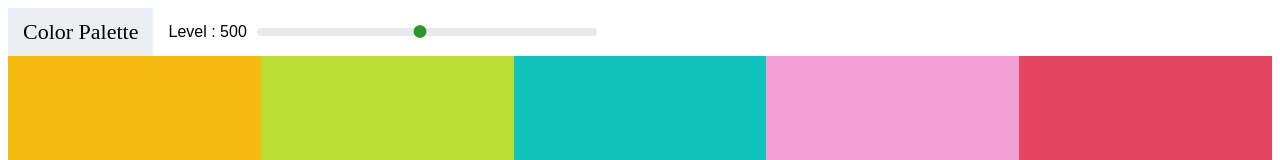
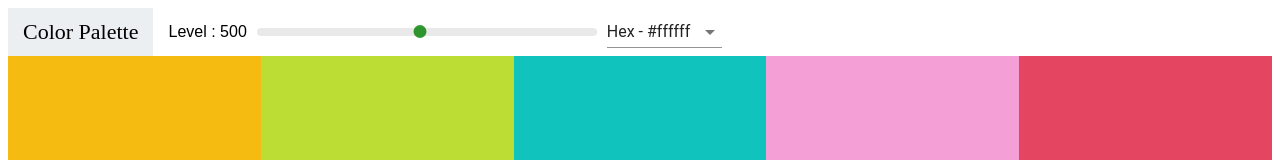
Before and after one commit to Yogehac/colors-app, a React (Create React App) app: page / in a window 1280 px wide. Shown: the top 160 px of the page. Built offline with nearby package versions, Linux system fonts and the light colour scheme.

Commit message:
Added Select and Material UI(MUI)

```diff
--- a/package.json
+++ b/package.json
@@ -3,6 +3,9 @@
   "version": "0.1.0",
   "private": true,
   "dependencies": {
+    "@material-ui/core": "^3.9.3",
+    "@material-ui/icons": "^3.0.2",
+    "@material-ui/styles": "^3.0.0-alpha.10",
     "@testing-library/jest-dom": "^5.16.5",
     "@testing-library/react": "^13.4.0",
     "@testing-library/user-event": "^13.5.0",
--- a/src/ColorBox.js
+++ b/src/ColorBox.js
@@ -17,16 +17,16 @@ class ColorBox extends Component {
 	}
 
 	render() {
-		const { hex, name } = this.props;
+		const { color, name } = this.props;
 		const { copied } = this.state;
 
 		return (
-			<CopyToClipboard text={hex} onCopy={this.changeCopyState}>
-				<div style={{ background: hex }} className="ColorBox">
-					<div style={{ background: hex }} className={`copy-overlay ${copied && 'show'}`} />
+			<CopyToClipboard text={color} onCopy={this.changeCopyState}>
+				<div style={{ background: color }} className="ColorBox">
+					<div style={{ background: color }} className={`copy-overlay ${copied && 'show'}`} />
 					<div className={`copy-msg ${copied && 'show'}`}>
 						<h1>Copied!</h1>
-						<p>{hex}</p>
+						<p>{color}</p>
 					</div>
 					<div className="copy-container">
 						<div className="box-content">
--- a/src/Navbar.js
+++ b/src/Navbar.js
@@ -1,12 +1,31 @@
 import { Component } from 'react';
+import Select from '@material-ui/core/Select';
+import MenuItem from '@material-ui/core/MenuItem';
+
 import Slider from 'rc-slider';
 import 'rc-slider/assets/index.css';
 
 import './styles/Navbar.css';
 
 class Navbar extends Component {
+	constructor(props) {
+		super(props);
+		this.state = {
+			format: 'hex'
+		};
+		this.handleChange = this.handleChange.bind(this);
+	}
+
+	handleChange(e) {
+		this.setState({
+			format: e.target.value
+		});
+		this.props.handleChange(e.target.value);
+	}
+
 	render() {
-		const { level, handleChange } = this.props;
+		const { level, changeLevel } = this.props;
+		const { format } = this.state;
 
 		return (
 			<nav className="Navbar">
@@ -16,8 +35,15 @@ class Navbar extends Component {
 				<div className="slide-container">
 					<span>Level : {level}</span>
 					<div className="slider">
-						<Slider defaultValue={level} min={100} max={900} step={100} onAfterChange={handleChange} />
+						<Slider defaultValue={level} min={100} max={900} step={100} onAfterChange={changeLevel} />
 					</div>
+				</div>
+				<div className="select-container">
+					<Select value={format} onChange={this.handleChange}>
+						<MenuItem value="hex">Hex - #ffffff</MenuItem>
+						<MenuItem value="rgb">RGB - rgb(1,1,1)</MenuItem>
+						<MenuItem value="rgba">RGBA - rgba(1,1,1,1.0)</MenuItem>
+					</Select>
 				</div>
 			</nav>
 		);
--- a/src/Palette.js
+++ b/src/Palette.js
@@ -9,26 +9,40 @@ class Palette extends Component {
 	constructor(props) {
 		super(props);
 		this.state = {
-			level: 500
+			level: 500,
+			format: 'hex'
 		};
-		this.handleChange = this.handleChange.bind(this);
+		this.changeLevel = this.changeLevel.bind(this);
+		this.changeFormat = this.changeFormat.bind(this);
 	}
 
-	handleChange(e) {
+	changeLevel(e) {
 		this.setState({
 			level: e
 		});
 	}
+	changeFormat(e) {
+		this.setState({
+			format: e
+		});
+		// console.log(e.target.value);
+	}
+
+	// changeFormat(e){
+	// 	this.setState
+	// }
 
 	render() {
 		let { colors } = this.props.palette;
-		let { level } = this.state;
-		const colorBoxes = colors[level].map((color) => <ColorBox {...color} key={color.id} />);
+		let { level, format } = this.state;
+		const colorBoxes = colors[level].map((color) => (
+			<ColorBox color={color[format]} name={color.name} key={color.id} />
+		));
 
 		return (
 			<div className="Palette">
 				{/* Navbar Component */}
-				<Navbar level={level} handleChange={this.handleChange} />
+				<Navbar level={level} changeLevel={this.changeLevel} handleChange={this.changeFormat} />
 
 				<div className="Palette-colors">{colorBoxes}</div>
 				{/* Footer Component */}
```
Also changed, not shown: 1 other file (tests, documents, lock files or other folders).
